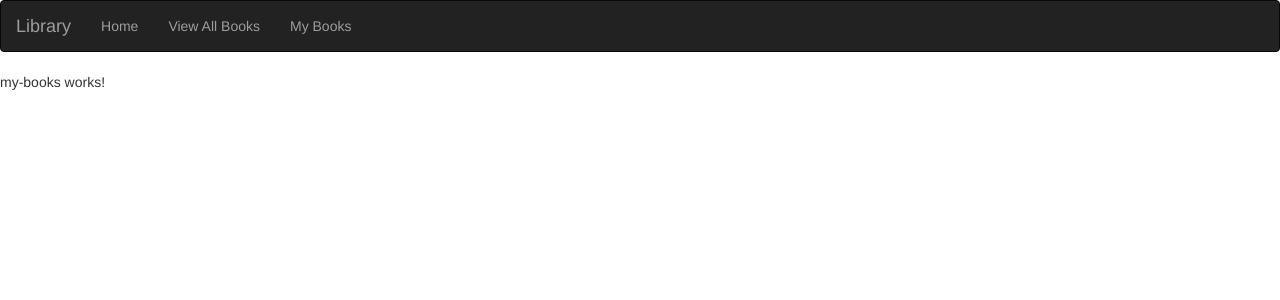
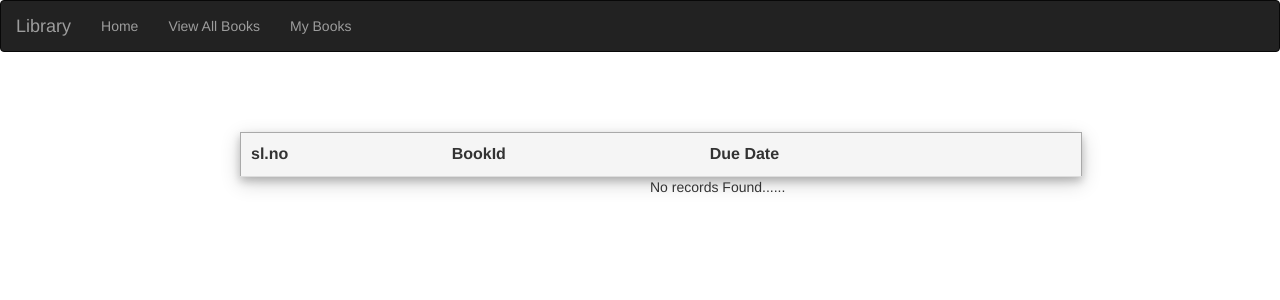
Before and after one commit to KelamBasavaiah/Angular8LibraryManagement, an Angular app: page /User/myBooks in a window 1280 px wide. Shown: the top 300 px of the page. Built offline with nearby package versions, Linux system fonts and the light colour scheme.

Commit message:
changes in my books

```diff
--- a/src/app/Components/my-books/my-books.component.css
+++ b/src/app/Components/my-books/my-books.component.css
@@ -0,0 +1,33 @@
+
+
+    .table{
+      width: 70%;
+      margin-top: 80px;
+      margin-left: 200px;
+      align-items: center;
+
+    }
+    table, td, th {
+      border: 1px;
+    }
+    table {
+      border-style: solid;
+      border-color: darkgray;
+      margin: 0px 0px 0px 40px;
+      width: 94%;
+      box-shadow: 0 4px 8px 0 rgba(0, 0, 0, 0.2), 0 6px 20px 0 rgba(0, 0, 0, 0.19);
+    }
+
+
+    th {
+      text-align:left;
+      font-size: 16px;
+      background-color: #f5f5f5;
+    }
+    th, td {
+      padding: 10px;
+      border-bottom: 1px solid #ddd;
+
+    }
+    tr:hover {background-color: #f5f5f5;}
+    .tableHead .glyphicon {font-size: 8px;}
--- a/src/app/Components/my-books/my-books.component.html
+++ b/src/app/Components/my-books/my-books.component.html
@@ -1 +1,24 @@
-<p>my-books works!</p>
+
+<div class="table">
+    <table>
+        <thead class="tableHead">
+            <tr>
+                <th>sl.no</th>
+                <th>BookId  </th>
+                <th>Due Date  </th>
+                <th></th>
+            </tr>
+        </thead>
+        <tbody>
+            <tr  *ngFor="let book of userBooks ; index as i">
+                <td>{{i+1}}</td>
+                <td>{{book.bookId}}</td>
+                <td>{{book.dueDate}}</td>
+                <td><button (click)=returnBook(book)></button> </td>
+            </tr>
+        </tbody>
+    </table>
+    <div *ngIf="userBooks.length<1" style="margin-left: 450px;top: 10px;">
+        <p>No records Found......</p>
+    </div>
+</div>
--- a/src/app/Components/my-books/my-books.component.ts
+++ b/src/app/Components/my-books/my-books.component.ts
@@ -1,4 +1,5 @@
 import { Component, OnInit } from '@angular/core';
+import { User } from 'src/app/Entities/user';
 
 @Component({
   selector: 'app-my-books',
@@ -6,10 +7,17 @@ import { Component, OnInit } from '@angular/core';
   styleUrls: ['./my-books.component.css']
 })
 export class MyBooksComponent implements OnInit {
+  userName:string = '';
+  userBooks:User[]=[];
 
   constructor() { }
 
+  getBooksforUser(userName){
+
+  }
+
   ngOnInit() {
+    this.getBooksforUser(this.userName)
   }
 
 }
```
